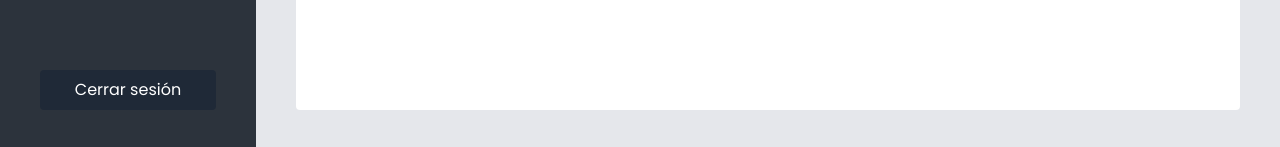
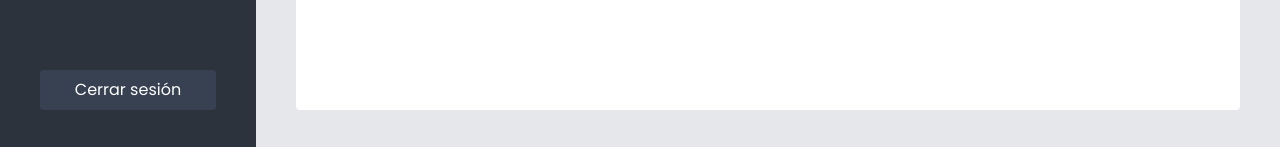
Before and after one commit to celestecruzzg/sistema-de-autenticacion, a React (Vite) app in the folder frontend/: page /dashboard in a window 1280 px wide. Shown: the part 650-797 px from the top of the page. Built offline with nearby package versions, Linux system fonts and the light colour scheme.

Commit message:
Boton cerrar sesión

```diff
--- a/frontend/src/components/dashboard/Sidebar.tsx
+++ b/frontend/src/components/dashboard/Sidebar.tsx
@@ -24,7 +24,7 @@
       <div className="p-10">
         <button
           onClick={handleLogout}
-          className="w-full bg-gray-800 text-white py-2 rounded hover:bg-black"
+          className="w-full bg-gray-700 text-white py-2 rounded hover:bg-black"
         >
           Cerrar sesión
         </button>
```
